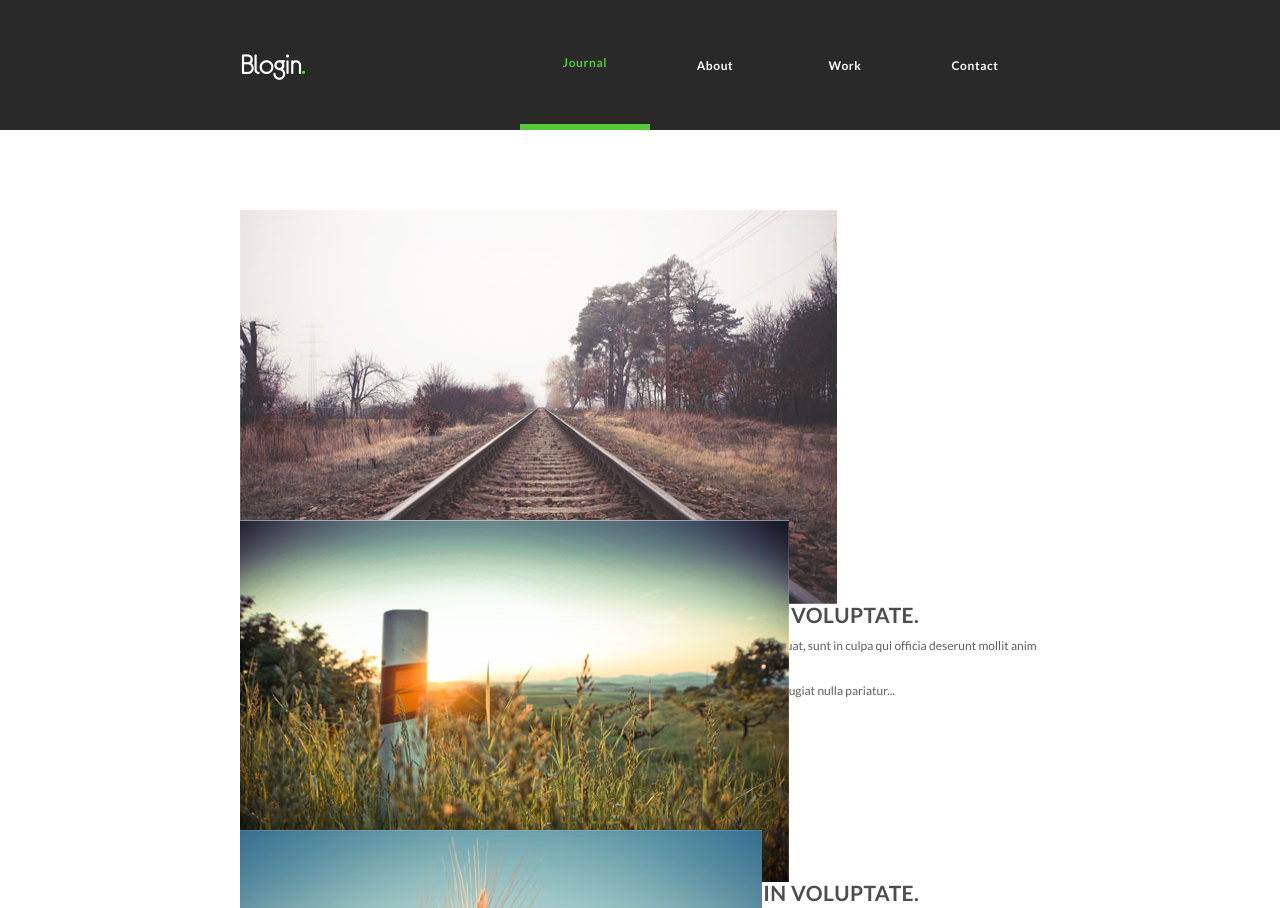
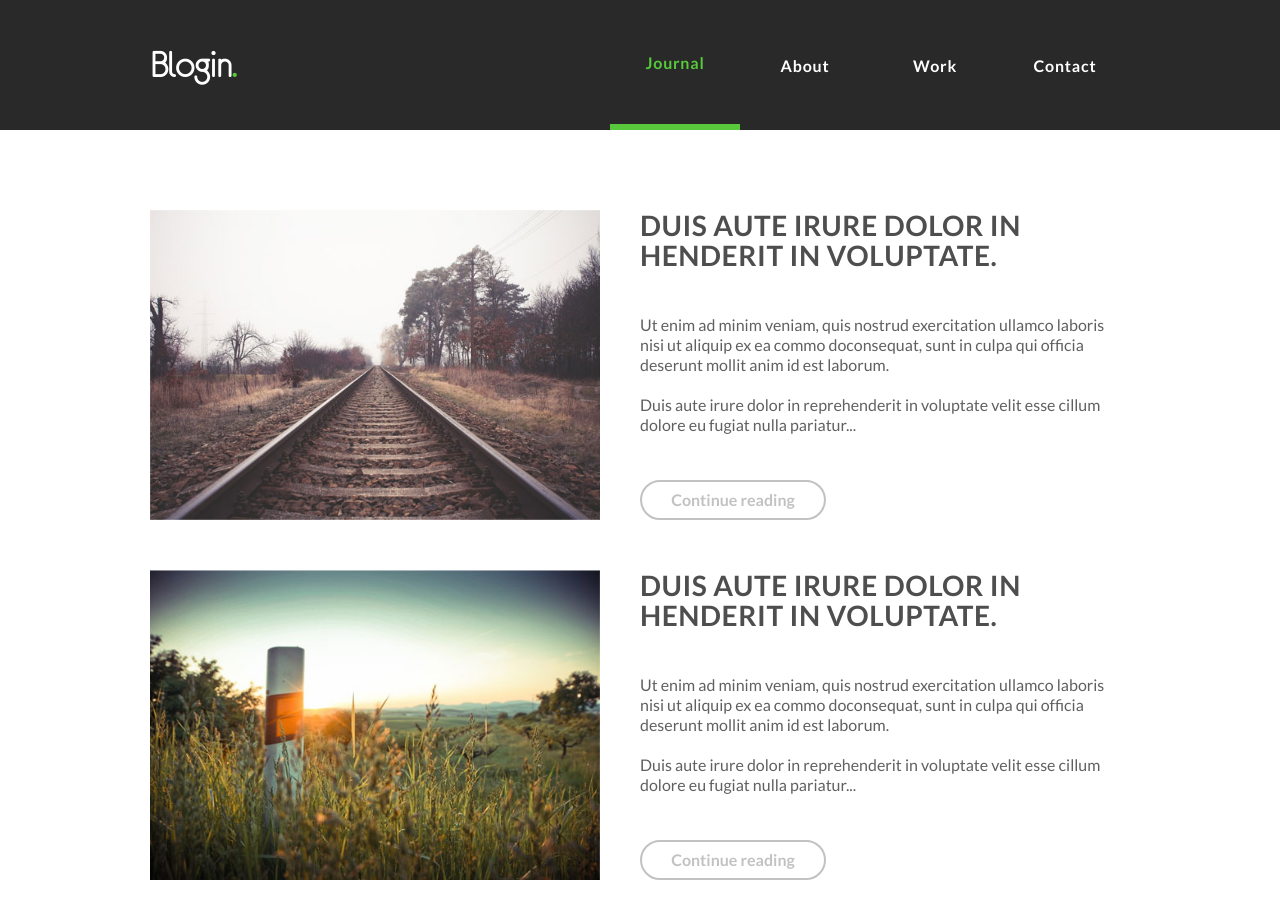
Before and after one commit to refarefa1/Pixel-perfect, a plain HTML site: page index.html in a window 1280 px wide. Shown: the top 908 px of the page. Drawn offline with Linux system fonts and the light colour scheme.

Commit message:
full responsive

```diff
--- a/css/main.css
+++ b/css/main.css
@@ -100,7 +100,7 @@ h6 {
     align-items: center;
 }
 
-.flex.flex-wrap{
+.flex.flex-wrap {
     flex-wrap: wrap;
 }
 
@@ -108,20 +108,40 @@ ul.remove-list>* {
     list-style-type: none;
 }
 
+.transform0 {
+    transform: translateX(0%) !important;
+}
+
 .full {
     width: 100%;
+}
+
+.hide {
+    display: none;
 }
 
 
 /* LAYOUTS */
 
 .main-layout>*:not(.full) {
-    max-width: 980px;
+    max-width: 90%;
     margin-left: auto;
     margin-right: auto;
 }
 
 /* COMPONENETS */
+
+body{
+    pointer-events:none;
+}
+
+body.menu-open{
+    pointer-events:auto;
+}
+
+.burger{
+    pointer-events: auto;
+}
 
 /* header */
 
@@ -133,15 +153,35 @@ ul.remove-list>* {
 
 .main-header>* {
     color: white;
-    width: 980px;
+    width: 90%;
+}
+
+.burger-menu {
+    width: 50px;
+    height: 5px;
+    background-color: white;
+    margin: 6px 0;
+    cursor: pointer;
+}
+
+.main-nav {
+    position: fixed;
+    transform: translateX(100%);
+    top: 0;
+    right: 0;
+    height: 100%;
+    width: 70%;
+    background-color: rgb(31, 29, 29);
+    justify-content: center;
+    transition: .6s;
+}
+
+.main-nav ul {
+    padding: 0;
 }
 
 .main-nav ul li {
-    width: 130px;
-    height: 130px;
-    transition: .6s;
-    cursor: pointer;
-
+    padding: 50px;
 }
 
 .main-header a {
@@ -149,36 +189,31 @@ ul.remove-list>* {
     font-family: lato-bold;
     text-decoration: none;
     letter-spacing: 0.05rem;
+    font-size: 1.5rem;
 }
 
-.main-header ul li:hover{
-    background-color: var(--clr2);
-}
-
-.main-header ul li:hover >*{
-    color: var(--clr0);
-}
-
-.main-nav ul li.clicked {
-    border-bottom: var(--clr0) 6px solid;
-}
-
-.main-nav ul li.clicked>* {
-    color: var(--clr0);
+.black-screen{
+    position: fixed;
+    height: 100vh;
+    width: 100%;
+    background-color: rgba(0, 0, 0, 0.705);
+    transition: .6s;
+    opacity: 0;
 }
 
 /* cards */
 
-.main-content{
+.main-content {
     padding-top: 210px;
 }
 
 .card-preview {
     height: 310px;
-    margin-bottom: 80px;
+    flex-wrap: wrap;
+    margin-bottom: 340px;
 }
 
-.card-list{
+.card-list {
     width: 100%;
 }
 
@@ -188,12 +223,14 @@ ul.remove-list>* {
 }
 
 .card-image {
+    width: 100%;
     aspect-ratio: 47/31;
-    padding-inline-end: 20px;
+    padding: 0;
 }
 
 .card-text {
-    padding-inline-start: 20px;
+    text-align: center;
+    flex-basis: 100%;
 }
 
 .card-preview button {
@@ -207,6 +244,7 @@ ul.remove-list>* {
     border-radius: 50px;
     width: 186px;
     height: 40px;
+    margin: auto;
 }
 
 .card-text button span {
@@ -250,8 +288,8 @@ ul.remove-list>* {
     padding-inline-start: 30px;
 }
 
-.btns button:hover{
-    color: var(--clr3) ;
+.btns button:hover {
+    color: var(--clr3);
 }
 
 /* footer */
@@ -265,6 +303,7 @@ ul.remove-list>* {
     font-size: 0.8125em;
     letter-spacing: 0.024375em;
     color: var(--clr8);
+    text-align: center;
 }
 
 .main-footer p span {
@@ -285,19 +324,19 @@ ul.remove-list>* {
     transition: .6s;
 }
 
-.social li.f:hover{
+.social li.f:hover {
     background-color: #516fad;
 }
 
-.social li.t:hover{
+.social li.t:hover {
     background-color: #1DA1F2;
 }
 
-.social li.b:hover{
+.social li.b:hover {
     background-color: #1769ff;
 }
 
-.social li.w:hover{
+.social li.w:hover {
     background-color: #144fbe;
 }
 
@@ -305,12 +344,10 @@ ul.remove-list>* {
     height: 14px;
 }
 
-@media screen and (min-width:0px) {
+@media screen and (min-width:690px) {
 
-    /* MAKE HAMBURGER */
-
-    html{
-        font-size: 16px;
+    html {
+        font-size: 12px;
     }
 
     .main-header>* {
@@ -321,66 +358,93 @@ ul.remove-list>* {
         width: 90%;
     }
 
-    .card-preview {
-        flex-basis: 100%;
-        margin-bottom: 450px;
-        flex-wrap: wrap;
-    }
-
-    .card-image{
-        width: 100%;
-        padding: 0;
-    }
-
-    .card-text{
-        flex-basis: 100%;
-        text-align: center;
-    }
-
-    .card-text button{
-        margin: auto;
-    }
-
-    .main-footer p{
-        text-align: center;
-    }
-
-}
-
-@media screen and (min-width:640px) {
-
-    html{
-        font-size: 12px;
-    }
-
-    .main-header>* {
-        width: 600px;
-    }
-
-    .main-layout>*:not(.full) {
-        width: 600px;
+    .burger {
+        display: none;
     }
 
     .card-preview {
+        flex-basis: 50%;
         height: 210px;
         margin-bottom: 50px;
+        flex-wrap: nowrap;
     }
 
-    .card-text{
+    .card-image {
+        padding-inline-end: 20px;
+        flex-basis: 50%;
+    }
+
+    .card-text {
         padding: 0;
+        margin: 0;
+        text-align: left;
     }
+
+    .card-text button {
+        margin: 0;
+    }
+
+    .main-footer p {
+        text-align: left;
+    }
+
+    .main-nav {
+        position: static;
+        flex-direction: row;
+        background-color: transparent;
+        align-items: flex-end;
+        width: 100%;
+        transform: translateX(0%);
+    }
+
+    .main-nav ul.flex {
+        flex-direction: row;
+    }
+
+    .main-nav ul li {
+        width: 130px;
+        height: 130px;
+        transition: .6s;
+        cursor: pointer;
+    }
+
+    .main-nav ul li a {
+        font-size: 1rem;
+    }
+
+
+    .main-header ul li:hover {
+        background-color: var(--clr2);
+    }
+
+    .main-header ul li:hover>* {
+        color: var(--clr0);
+    }
+
+    .main-nav ul li.clicked {
+        border-bottom: var(--clr0) 6px solid;
+    }
+
+    .main-nav ul li.clicked>* {
+        color: var(--clr0);
+    }
+
 
 }
 
 
 @media screen and (min-width:850px) {
 
+    html {
+        font-size: 14px;
+    }
+
     .main-header>* {
-        width: 800px;
+        width: 760px;
     }
 
     .main-layout>*:not(.full) {
-        width: 800px;
+        width: 760px;
     }
 
     .card-preview {
@@ -388,3 +452,29 @@ ul.remove-list>* {
     }
 
 }
+
+
+
+@media screen and (min-width:1100px) {
+
+    html {
+        font-size: 16px;
+    }
+
+    .main-header>* {
+        width: 980px;
+    }
+
+    .main-layout>*:not(.full) {
+        width: 980px;
+    }
+
+    .card-preview {
+        height: 310px;
+    }
+
+    .card-text {
+        padding-inline-start: 20px;
+    }
+
+}
--- a/index.html
+++ b/index.html
@@ -9,13 +9,26 @@
     <link rel="stylesheet" href="css/main.css">
 </head>
 
-<body onload="onInit()" class="main-layout">
+<body onload="onInit()" class="main-layout" onclick="onToggleMenu(event)">
+
+
+    <section class="black-screen full">
+        <div class="black"></div>
+    </section>
 
     <header class="main-header flex align-center justify-center full">
         <div class="header-container flex align-center space-between">
             <h1 class="logo">Blogin<span>.</span></h1>
-            <nav class="main-nav">
-                <ul class="flex remove-list">
+            <!-- BURGER -->
+
+            <menu class="burger flex flex-column" onclick="onToggleMenu(event)">
+                <div class="burger-menu"></div>
+                <div class="burger-menu"></div>
+                <div class="burger-menu"></div>
+            </menu>
+            <!--  -->
+            <nav class="main-nav flex flex-column">
+                <ul class="flex remove-list flex flex-column">
                     <li name="journal" class="flex center clicked"><a href="#">Journal</a></li>
                     <li name="about" class="flex center"><a href="#">About</a></li>
                     <li name="work" class="flex center"><a href="#">Work</a></li>
@@ -24,6 +37,8 @@
             </nav>
         </div>
     </header>
+
+
 
     <main class="main-content">
 
--- a/js/main-controller.js
+++ b/js/main-controller.js
@@ -4,13 +4,26 @@ function onInit() {
     addClick()
 }
 
+function onToggleMenu(ev) {
+    ev.stopPropagation()
+    if (document.querySelector('.main-nav').classList.contains('transform0')) {
+        document.querySelector('.main-nav').classList.remove('transform0')
+        document.querySelector('.black-screen').style.opacity = '0'
+    }
+    else {
+        document.querySelector('.main-nav').classList.add('transform0')
+        document.querySelector('.black-screen').style.opacity = '1'
+    }
+    document.body.classList.toggle('menu-open')
+}
+
 function onChangeItem() {
-    Array.from(document.querySelectorAll('li')).forEach(li=>li.classList.remove('clicked'))
+    Array.from(document.querySelectorAll('li')).forEach(li => li.classList.remove('clicked'))
     this.classList.add('clicked')
 }
 
 function addClick() {
     const navItems = ['journal', 'about', 'work', 'contact']
     navItems.forEach((i) =>
-    document.querySelector(`[name=${i}]`).addEventListener("click", onChangeItem))
+        document.querySelector(`[name=${i}]`).addEventListener("click", onChangeItem))
 }
```
Also changed, not shown: 1 other file.
